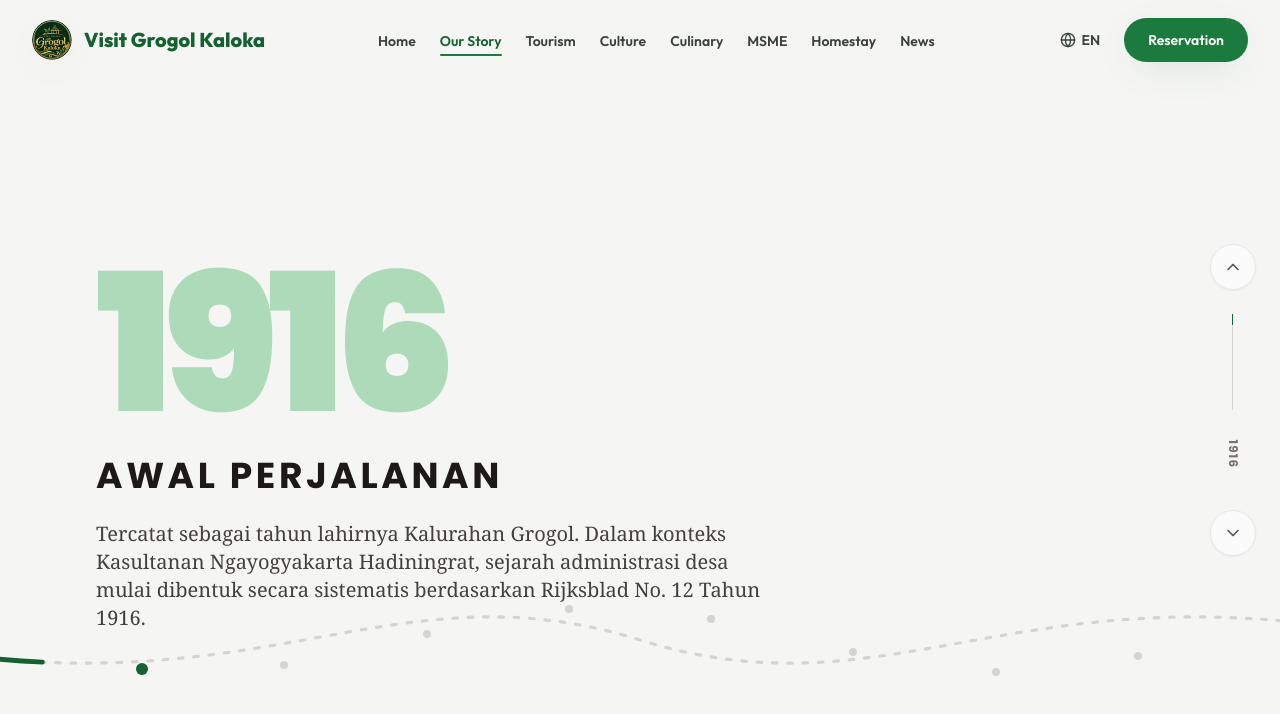
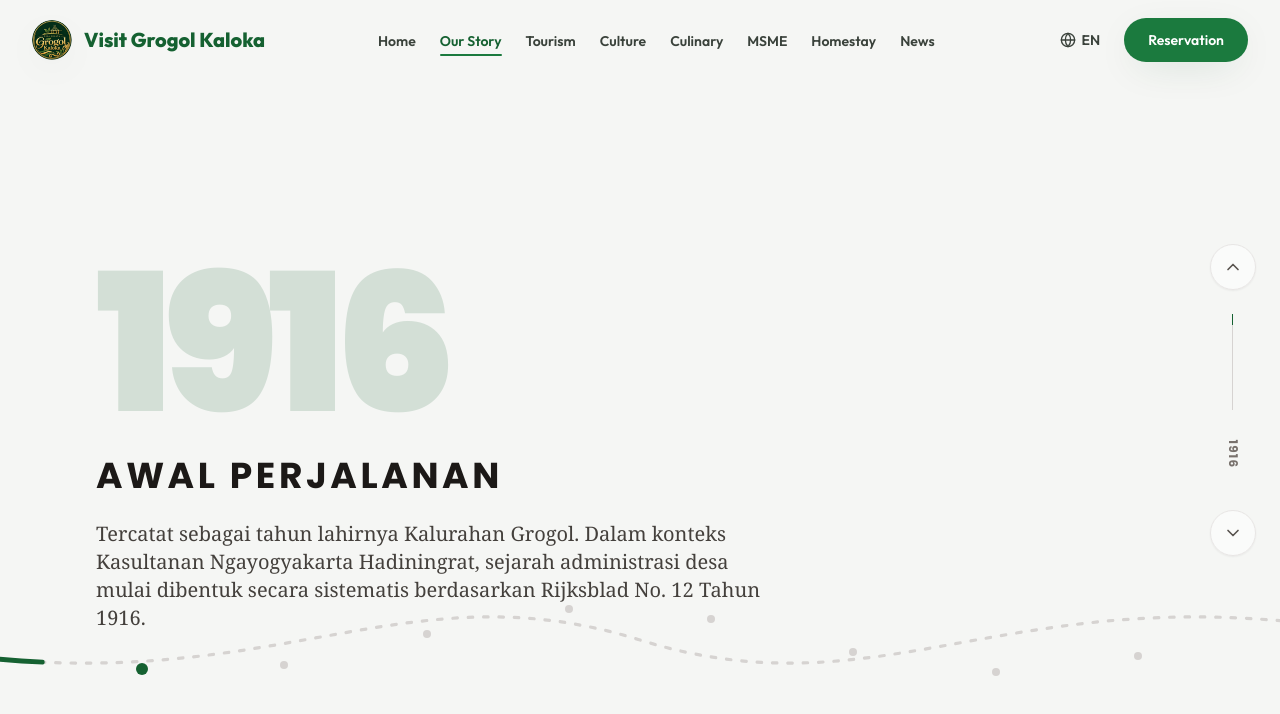
Before and after one commit to rasyidk/visit-grogol, a Next.js app in the folder frontend/: page /en/kisah-kami in a window 1280 px wide. Both pictures are taken after a click on the button "Next Era". Shown: the top 714 px of the page. Built offline with nearby package versions, Linux system fonts and the light colour scheme.

Commit message:
style: change watermark color to mathematically match 15% opacity of true brand green over cream background

```diff
--- a/frontend/src/components/history/HistoryScene.tsx
+++ b/frontend/src/components/history/HistoryScene.tsx
@@ -56,7 +56,7 @@ export function HistoryScene({ currentState }: HistorySceneProps) {
               <div className="max-w-2xl">
                 <motion.div
                   initial={{ opacity: 0, x: -30 }} animate={{ opacity: 1, x: 0 }} transition={{ duration: 0.8 }}
-                  className="font-display font-black text-[15vw] lg:text-[12rem] tracking-tighter leading-none text-brand-200 mb-4"
+                  className="font-display font-black text-[15vw] lg:text-[12rem] tracking-tighter leading-none text-[#d3dfd6] mb-4"
                 >
                   1916
                 </motion.div>
@@ -77,7 +77,7 @@ export function HistoryScene({ currentState }: HistorySceneProps) {
               <div className="max-w-2xl text-right">
                 <motion.div
                   initial={{ opacity: 0, scale: 0.9 }} animate={{ opacity: 1, scale: 1 }} transition={{ duration: 0.8 }}
-                  className="font-display font-black text-7xl lg:text-9xl tracking-tighter text-brand-200 mb-6"
+                  className="font-display font-black text-7xl lg:text-9xl tracking-tighter text-[#d3dfd6] mb-6"
                 >
                   1927
                 </motion.div>
@@ -141,7 +141,7 @@ export function HistoryScene({ currentState }: HistorySceneProps) {
               <div className="flex-1 lg:pr-12 w-full">
                 <motion.div
                   initial={{ opacity: 0, y: 30 }} animate={{ opacity: 1, y: 0 }} transition={{ duration: 0.8, delay: 0.2 }}
-                  className="font-display font-black text-[12vw] lg:text-[10rem] tracking-tighter leading-[0.8] text-brand-200 mb-4"
+                  className="font-display font-black text-[12vw] lg:text-[10rem] tracking-tighter leading-[0.8] text-[#d3dfd6] mb-4"
                 >
                   1965
                 </motion.div>
@@ -183,7 +183,7 @@ export function HistoryScene({ currentState }: HistorySceneProps) {
           <SceneWrapper key="state-6">
             <div className="w-full h-full flex flex-col justify-center px-6 lg:px-32">
               <div className="max-w-3xl ml-auto text-right">
-                <div className="font-display font-black text-5xl lg:text-7xl tracking-tighter text-brand-200 mb-2">1996 — 2014</div>
+                <div className="font-display font-black text-5xl lg:text-7xl tracking-tighter text-[#d3dfd6] mb-2">1996 — 2014</div>
                 <h2 className="font-display font-black text-6xl lg:text-8xl uppercase text-stone-900 mb-12">Sugiyarto</h2>
 
                 <div className="flex justify-end gap-12 mb-8">
```
